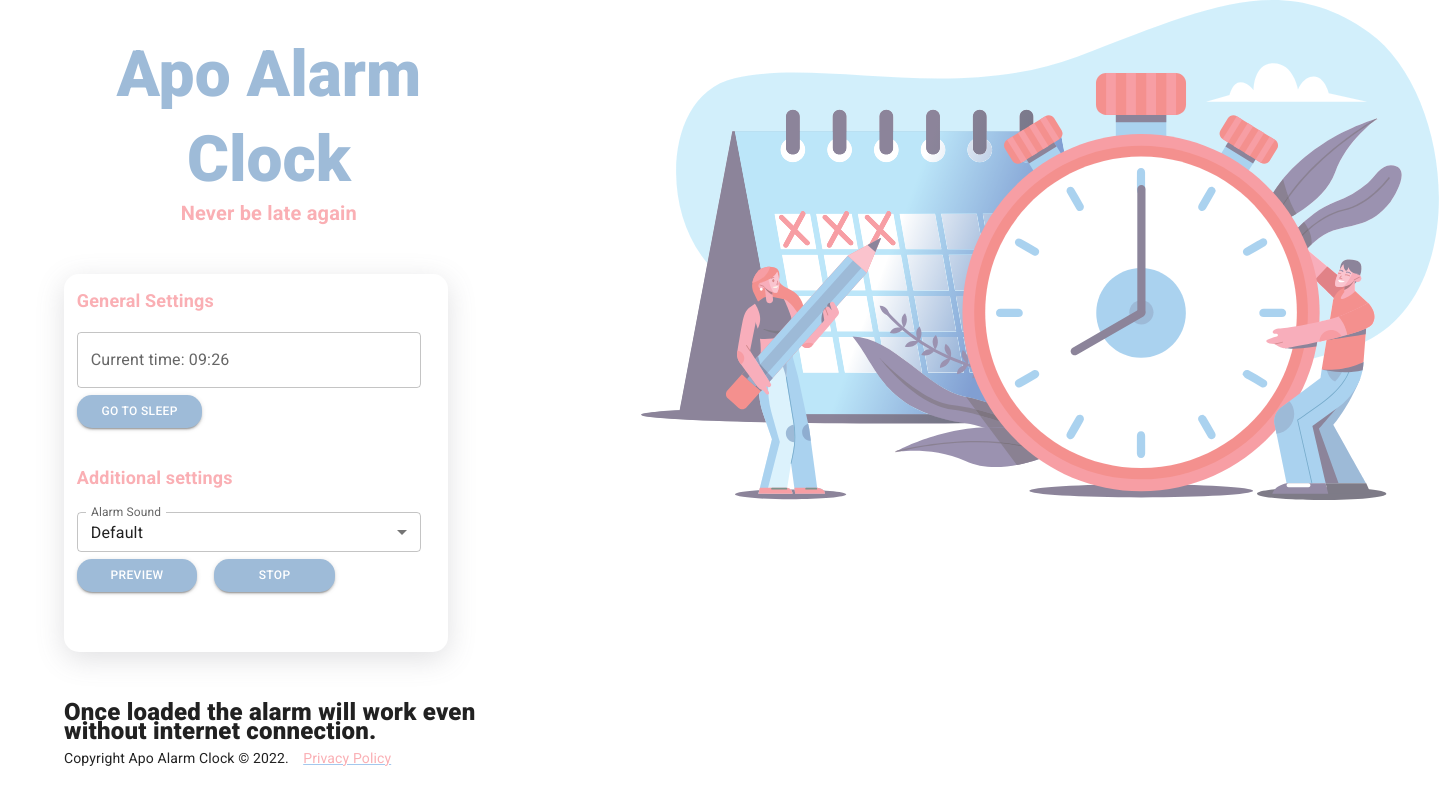
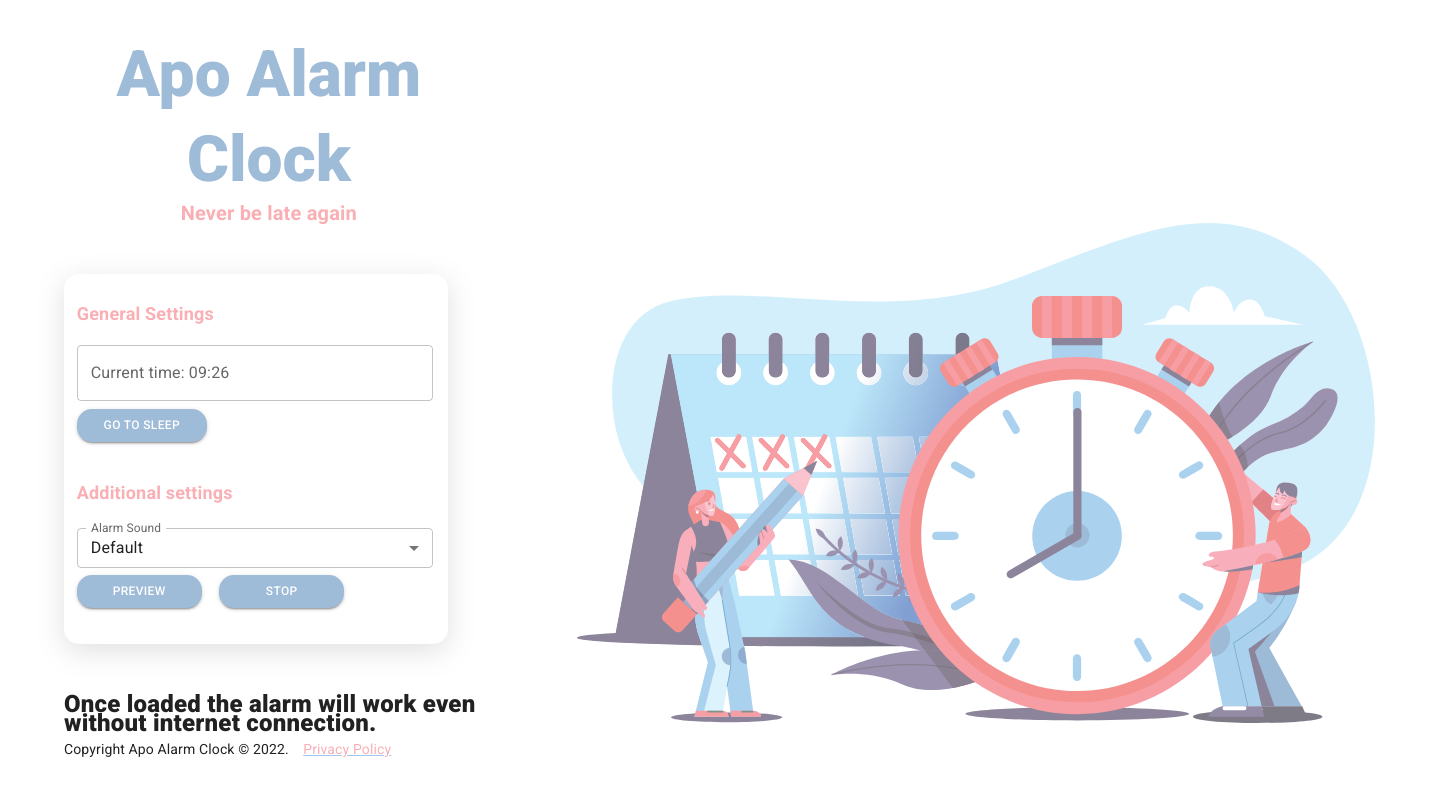
Before and after one commit to Yashmerino/apo-alarm-clock, a React (Create React App) app: page / in a window 1280 px wide. Shown: the top 804 px of the page, 1440 px wide, since content can reach past the window. Built offline with nearby package versions, Linux system fonts and the light colour scheme.

Commit message:
Revert "Update styles. Closes #24"
This reverts commit 869a637a62fde32d08934ece7a9cff5ad5256bd4.

```diff
--- a/src/main.css
+++ b/src/main.css
@@ -1,28 +1,15 @@
-/* global reset and responsive helpers */
-*,
-*::before,
-*::after {
-  box-sizing: border-box;
-}
-
 body {
   font-family: "Roboto", sans-serif;
+
   margin: 0;
   padding: 0;
-  min-height: 100vh;
-  /* prevent horizontal scroll caused by positioned elements */
-  overflow-x: hidden;
 }
 
 .image {
-  max-width: 55%;
-  width: 50vw;
+  width: 55%;
   position: absolute;
   right: 0;
-  top: 0;
   opacity: 0.6;
-  height: auto;
-  pointer-events: none; /* avoid overlaying clicks */
 }
 
 .clock-container {
@@ -30,23 +17,22 @@ body {
   border-radius: 15px;
   display: flex;
   justify-content: center;
-  align-items: flex-start;
-  /* let the container scale but not exceed a sensible max */
-  width: min(30%, 720px);
-  max-width: 90vw;
-  height: auto;
-  margin: 4% 2.5% 0 5%;
-  padding: 1% 1% 2% 1%;
+  align-items: left;
+  width: 30%;
+  height: 15%;
+  margin-top: 4%;
+  margin-right: 2.5%;
+  margin-left: 5%;
+  padding-left: 1%;
+  padding-top: 2%;
 }
 
 .title {
   color: #9ebbd8;
   font-weight: 900;
-  /* responsive, will shrink on small viewports or when zoomed */
-  font-size: clamp(28px, 5vw, 64px);
+  font-size: 64px;
   user-select: none;
   align-content: flex-end;
-  line-height: 1.05;
 }
 
 .mail-support {
@@ -59,15 +45,16 @@ body {
 
 .header {
   width: 35%;
-  max-width: 95vw;
 }
 
 .footer {
   width: 95%;
-  max-width: 95vw;
 }
 
-/* remove non-standard @viewport usage - rely on meta viewport in HTML */
+@viewport {
+  width: device-width;
+  zoom: 1;
+}
 
 @media screen and (min-width: 150px) and (max-width: 960px) {
   #root {
```
